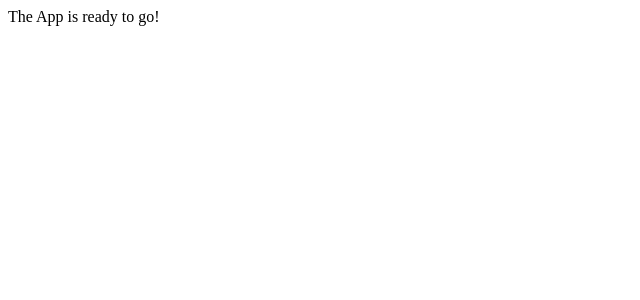
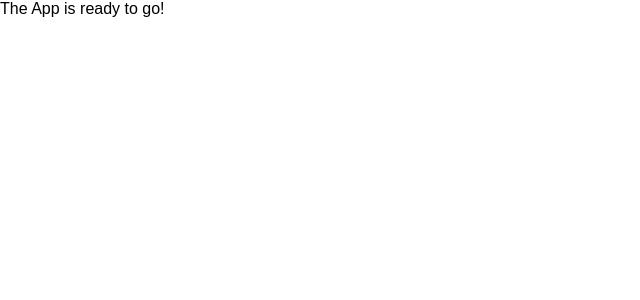
Before and after one commit to Jacobs1986/my-portfolio, a React (Create React App) app: page / in a window 1280 px wide. Shown: the top 300 px of the page, without its empty margins (0-640 px from the left). Built offline with nearby package versions, Linux system fonts and the light colour scheme; the HTML template or start-up script is replaced by a standard one.

Commit message:
Added some universal styling to the site

```diff
--- a/src/App.css
+++ b/src/App.css
@@ -1,2 +1,8 @@
 /* Import layout.css */
 @import "./styles/layout.css";
+
+/* Set font fanily for the site */
+body {
+    font-family: Arial, Helvetica, sans-serif;
+    margin: 0;
+}
```
